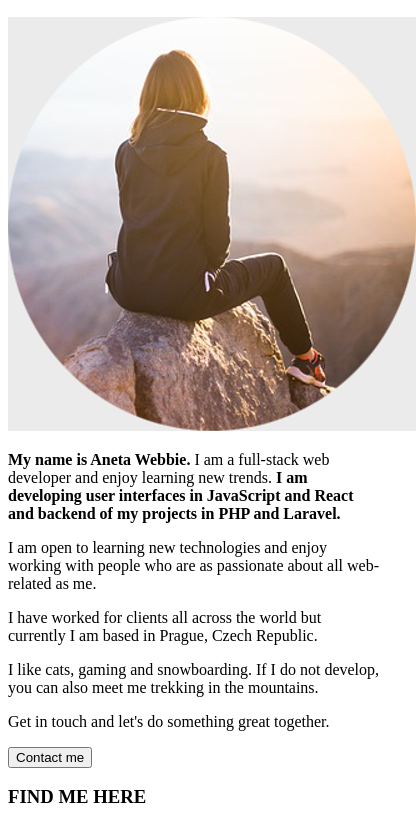
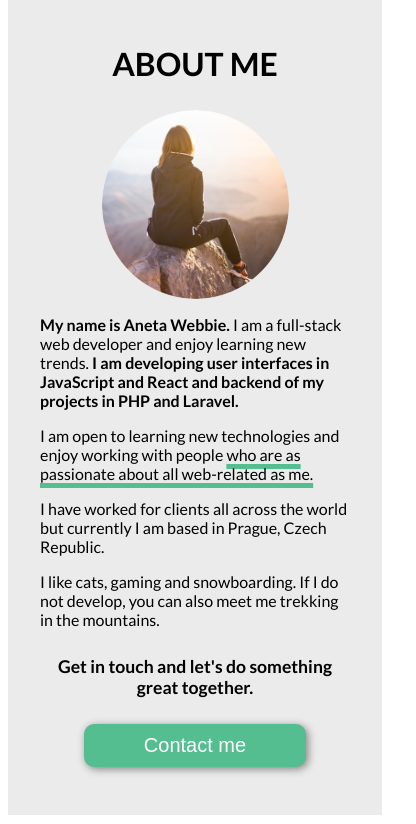
Before and after one commit to Indig0s/anetawebbie, a website: page src/index.html in a window 390 px wide. Shown: the part 1412-2236 px from the top of the page, 416 px wide, since content can reach past the window. Drawn offline with nearby package versions, Linux system fonts and the light colour scheme; files that its build step writes are made by us from their sources.

Commit message:
About finished for mobile

```diff
--- a/src/index.html
+++ b/src/index.html
@@ -121,36 +121,37 @@
         <div class="card"></div>
       </div>
     </section>
-    <section id="about" class="about column">
+    <section id="about" class="about">
       <h2 class="about__head">ABOUT ME</h2>
-      <div class="about__content row">
-        <img class="aboutpic" src="img/aneta.PNG" alt="Aneta Webbie" />
-        <div class="parablock">
-          <p class="aboutpara">
+      <!-- <div class="about__content"> -->
+      <img class="about__pic" src="img/aneta.PNG" alt="Aneta Webbie" />
+      <div class="about__parablock">
+        <p class="about__parablock__para">
           <b>My name is Aneta Webbie.</b> I am a full-stack web developer
           and enjoy learning new trends.
           <b>I am developing user interfaces in JavaScript and React and
             backend of my projects in PHP and Laravel.</b>
         </p>
-          <p class="aboutpara">
+        <p class="about__parablock__para">
           I am open to learning new technologies and enjoy working with
-            people who are as passionate about all web-related as me.
+          people <em>who are as passionate about all web-related as me.</em>
         </p>
-          <p class="aboutpara">
+        <p class="about__parablock__para">
           I have worked for clients all across the world but currently I am
           based in Prague, Czech Republic.
         </p>
-          <p class="aboutpara">
+        <p class="about__parablock__para">
           I like cats, gaming and snowboarding. If I do not develop, you can
           also meet me trekking in the mountains.
         </p>
-          <p class="getintouch">
+        <p class="about__parablock__para-touch">
           Get in touch and let's do something great together.
         </p>
+
+      </div>
       <a href="#contact">
         <button class="contact__button">Contact me</button></a>
-        </div>
-      </div>
+      <!-- </div> -->
     </section>
     <section class="findme column">
       <h3 class="findme__head">FIND ME HERE</h3>
--- /dev/null
+++ b/src/scss/_about.scss
@@ -0,0 +1,52 @@
+* {
+    box-sizing: border-box;
+}
+
+.about {
+    display: flex;
+    flex-direction: column;
+    align-items: center;
+    font-family: 'Lato';
+    background-color: $light-grey;
+    padding: 3em 0;
+
+    &__head {
+        font-size: 2em;
+    }
+
+    &__pic {
+        width: 50%;
+        border-radius: 50%;
+    }
+
+    &__parablock {
+        text-align: left;
+        padding: 0 2em;
+
+        em {
+            text-decoration: underline solid $green 5px;
+            font-style: normal;
+        }
+
+        &__para-touch {
+            font-size: 1.1em;
+            font-weight: bold;
+            text-align: center;
+            margin: 1.5em 0;
+        }
+
+
+    }
+
+    button {
+        background-color: $green;
+        font-size: 1.25em;
+        padding: .5em 3em;
+        border: 0;
+        color: white;
+        border-radius: 10px;
+        box-shadow: 2px 2px 8px gray;
+
+    }
+
+}
--- a/src/scss/index.scss
+++ b/src/scss/index.scss
@@ -1,2 +1,3 @@
 @import "variables";
 @import "form";
+@import "about";
```
Lines whose indentation alone changed are shown as unchanged.
